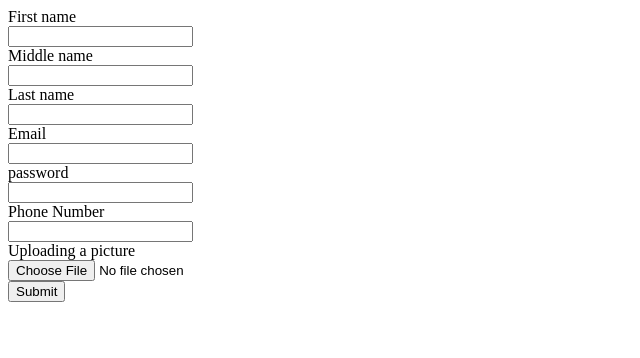
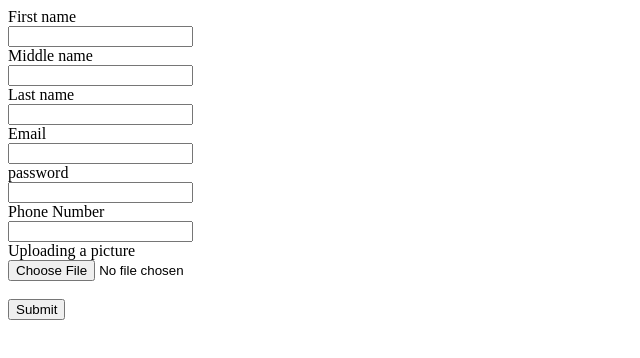
Before and after one commit to harinks/form, a plain HTML site: page index.html in a window 1280 px wide. Shown: the whole page, without its empty margins (0-640 px from the left). Drawn offline with Linux system fonts and the light colour scheme.

Commit message:
third changes

```diff
--- a/index.html
+++ b/index.html
@@ -4,7 +4,7 @@
     <meta charset="UTF-8">
     <meta http-equiv="X-UA-Compatible" content="IE=edge">
     <meta name="viewport" content="width=<device-width>, initial-scale=1.0">
-    <title>Document</title>
+    <title>forms</title>
 </head>
 <body>
     <form>
@@ -21,7 +21,7 @@
         <label for="phonenumber">Phone Number</label><br>
         <input type="number" name="" id="phonenumber"><br>
         <label for="upload">Uploading a picture</label><br>
-        <input type="file" name="" id="upload"><br>
+        <input type="file" name="" id="upload"><br><br>
 <button>Submit</button>
     </form>
 </body>
```
